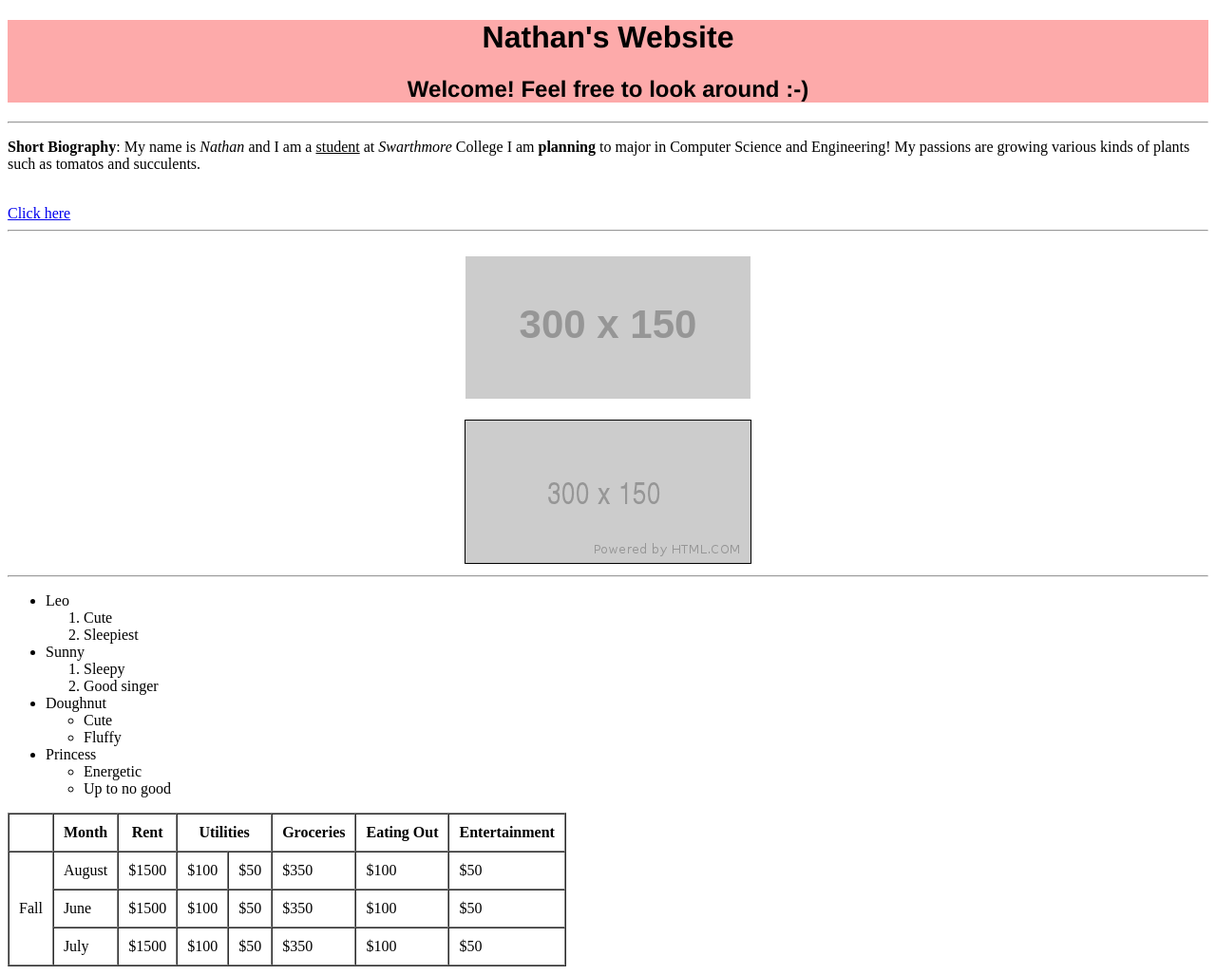
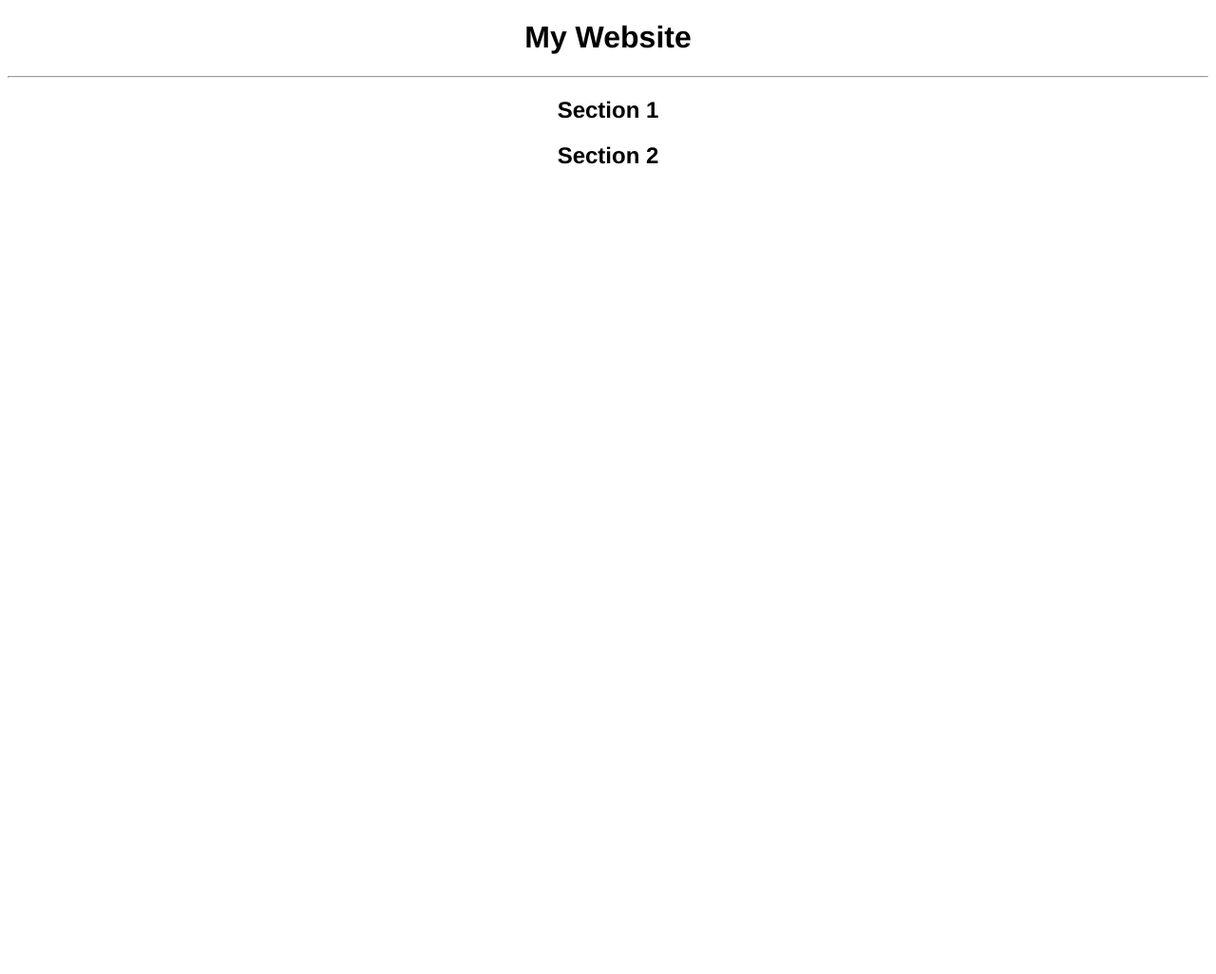
Before and after one commit to nnguyen8299/My_First_Webpage, a plain HTML site: page main_page.html in a window 1280 px wide. Shown: the whole page at 95% size. After the commit the page ends 800 px from the top, so only its background shows below. Drawn offline with Linux system fonts and the light colour scheme; placeholder pictures from the web are drawn by us.

Commit message:
cleaned up

```diff
--- a/main_page.html
+++ b/main_page.html
@@ -10,100 +10,26 @@
         <title>Nathan's Website</title>
 
     </head>
-    <body style="background: rgb(255, 255, 255)">
-        <header style="background: rgb(253, 170, 170); font-family: Helvetica">
-             <h1><center>Nathan's Website</center></h1>
-             <h2><center>Welcome! Feel free to look around :-)</center></h2>
+    <body style="background: rgb(255, 255, 255); font-family: Helvetica">
+        <header>
+            <h1><center>My Website</center></h1>
+             <nav>
+                <!--put navigational elements here-->
+             </nav>
+            <hr>
         </header>
+        <main>
+            <section>
+                <h2><center>Section 1</center></h1>
+                <!--section 1 of my website-->
+            </section>
+            <section>
+                <h2><center>Section 2</center></h2>
+                <!--section 2 of my website-->
+            </section>
+        </main>
+        <footer>
 
-        <hr> <!--tags with no closing tags are called void tags-->
-        <!--this specific tag creates a line through the page-->
-
-        <p>
-            <b>Short Biography</b>: My name is <i>Nathan</i> and I am a <u>student</u> at <em>Swarthmore</em> College
-            I am <strong>planning</strong> to major in Computer Science and Engineering! My passions are growing various
-            kinds of plants such as tomatos and succulents.
-        </p>
-
-        <br>
-
-        <a target="_blank" href="https://www.google.com">Click here</a>
-
-        <hr><br>
-
-        <!--Online image-->
-        <center><img src="https://via.placeholder.com/300x150"></center>
-        <!--Computer downloaded image-->
-        <br><center><img src="300x150.png" border="1"></center>
-
-        <hr>
-
-        <ul>
-            <li>Leo
-                <ol>
-                    <li>Cute</li>
-                    <li>Sleepiest</li>
-                </ol>
-            </li>
-            <li>Sunny
-                <ol>
-                    <li>Sleepy</li>
-                    <li>Good singer</li>
-                </ol>
-            </li>
-            <li>Doughnut
-                <ul>
-                    <li>Cute</li>
-                    <li>Fluffy</li>
-                </ul>
-            </li>
-            <li>Princess
-                <ul>
-                    <li>Energetic</li>
-                    <li>Up to no good</li>
-                </ul>
-            </li>
-        </ul>
-
-        <table border="1" cellpadding="10" cellspacing="0">
-            <tr>
-                <th></th>
-                <th>Month</th>
-                <th>Rent</th>
-                <th colspan="2">Utilities</th>
-                <th>Groceries</th>
-                <th>Eating Out</th>
-                <th>Entertainment</th>
-            </tr>
-            <tr>
-                <td rowspan="3">Fall</td>
-                <td>August</td>
-                <td>$1500</td>
-                <td>$100</td>
-                <td>$50</td>
-                <td>$350</td>
-                <td>$100</td>
-                <td>$50</td>
-            </tr>
-            <tr>
-                <td>June</td>
-                <td>$1500</td>
-                <td>$100</td>
-                <td>$50</td>
-                <td>$350</td>
-                <td>$100</td>
-                <td>$50</td>
-            </tr>
-            <tr>
-                <td>July</td>
-                <td>$1500</td>
-                <td>$100</td>
-                <td>$50</td>
-                <td>$350</td>
-                <td>$100</td>
-                <td>$50</td>
-            </tr>
-        </table>
-
+        </footer>
     </body>
 </html>
```
